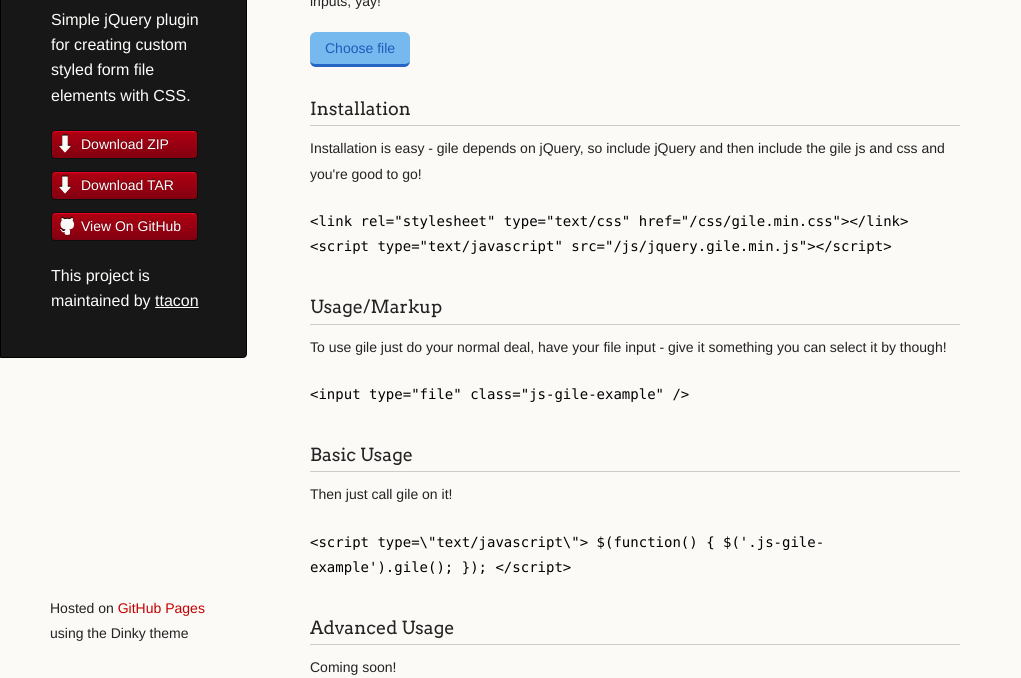
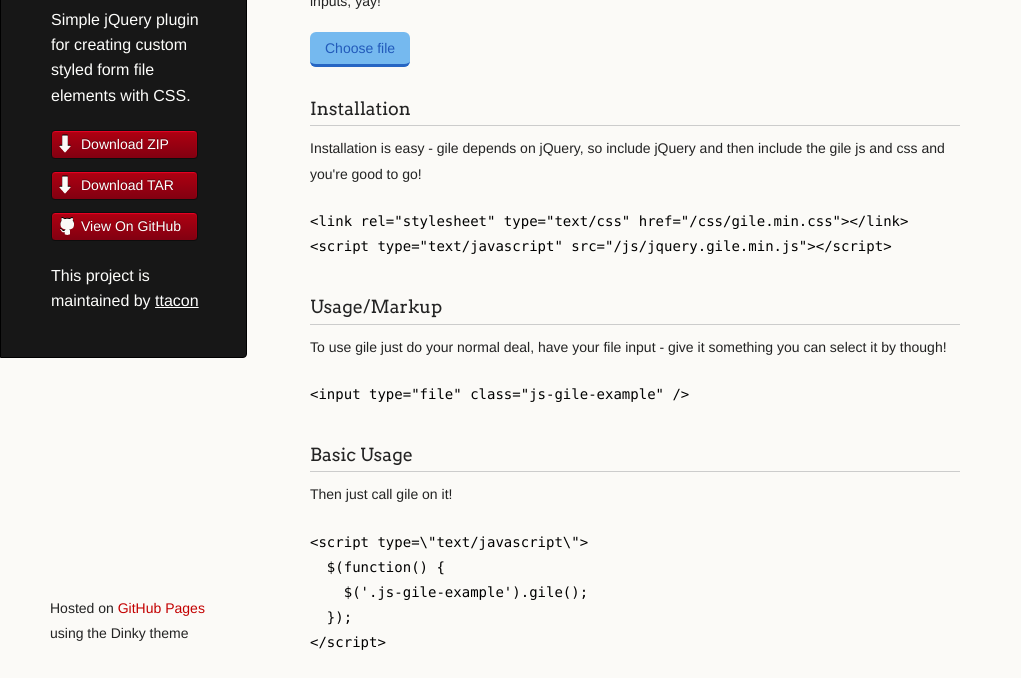
Before and after one commit to ttacon/gile, a plain HTML site: page index.html in a window 1280 px wide. Shown: the part 122-800 px from the top of the page, without its empty margins (0-1021 px from the left). Drawn offline with Linux system fonts and the light colour scheme.

Commit message:
Real formatting

```diff
--- a/index.html
+++ b/index.html
@@ -58,10 +58,10 @@
 
 <p>Then just call gile on it!</p>
 <code>
-      &lt;script type=\"text/javascript\"&gt;
-          $(function() {
-             $('.js-gile-example').gile();
-          });
+      &lt;script type=\"text/javascript\"&gt;<br>
+      &nbsp;&nbsp;$(function() {<br>
+      &nbsp;&nbsp;&nbsp;&nbsp;$('.js-gile-example').gile();<br>
+      &nbsp;&nbsp;});<br>
       &lt;/script&gt;
 </code>
 
```
